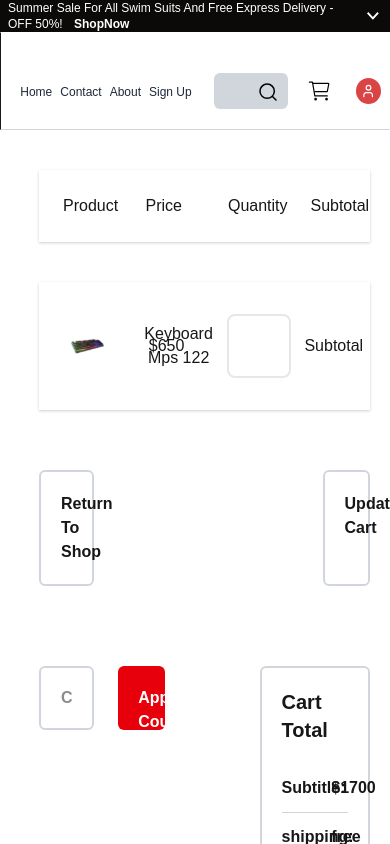
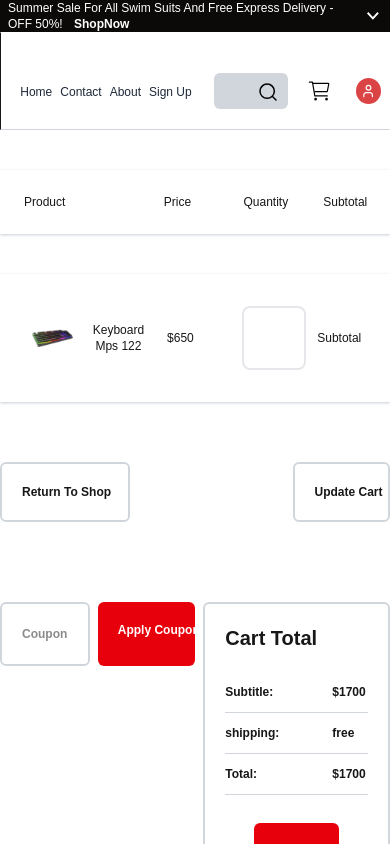
Before and after one commit to masoud-dev1/Front-Shop-Example, a Next.js app: page /cart in a window 390 px wide. Shown: the top 844 px of the page. Built offline with nearby package versions, Linux system fonts and the light colour scheme.

Commit message:
Responsive full

```diff
--- a/src/app/cart/page.tsx
+++ b/src/app/cart/page.tsx
@@ -1,7 +1,7 @@
 import TopHome from "@/component/app/home/top-off/home-component";
 import HomeNavbar from "@/component/app/home/navbar/home-navbar";
 import Footer from "@/component/app/home/footer/footer";
-import CartIndex from "@/component/app/Cart/CartIndex";
+import {CartIndex} from "@/component/app/Cart/CartIndex";
 
 export default function Cart(){
     return(
--- a/src/component/app/Cart/CartIndex.tsx
+++ b/src/component/app/Cart/CartIndex.tsx
@@ -1,80 +1,18 @@
 import Cart from "@/app/cart/page";
 import Image from "next/image";
+import CartSection1 from "@/component/app/Cart/Section1/Cart-Section-1";
+import CartSection2 from "@/component/app/Cart/Section2/Cart-Section-2";
+import CartSection3 from "@/component/app/Cart/Section3/Cart-Section-3";
+import CartSection4 from "@/component/app/Cart/Section4/Cart-Section-4";
 
-export default function CartIndex() {
+export function CartIndex() {
     return (
         <>
-            <div className={" grid grid-rows-1 w-16/20 mx-auto mt-10 "}>
-                <div
-                    className={" w-full flex flex-row justify-between p-6 shadow shadow-3xl shadow-gray-300"}>
-                    <div className={" w-1/8"}>
-                        <h2>Product</h2>
-                    </div>
-                    <div className={" w-1/8"}>
-                        <h2>Price</h2>
-                    </div>
-                    <div className={" w-1/8"}>
-                        <h2>Quantity</h2>
-                    </div>
-                    <div className={" w-1/8"}>
-                        <h2>Subtotal</h2>
-                    </div>
-                </div>
-                <div
-                    className={" w-full flex flex-row justify-between p-8 shadow  shadow-gray-300 mt-10"}>
-                    <div className={" w-1/8 flex flex-row-2 justify-around  my-auto"}>
-                        <Image src={"/Home/1.svg"} alt={"ada"} width={80} height={40}/>
-                        <h2 className={"text-center my-auto ms-10 "}>Keyboard Mps 122</h2>
-                    </div>
-                    <div className={"bg-green-500n w-1/8 my-auto"}>
-                        <h2>$650</h2>
-                    </div>
-                    <div className={" w-1/8  my-auto"}>
-                        <input
-                            type="number"
-                            min="1"
-                            className="h-16 w-16 text-lg border-2 border-gray-200 rounded-lg focus:outline-none
-        [&::-webkit-inner-spin-button]:w-6
-        [&::-webkit-inner-spin-button]:h-6
-        [&::-webkit-inner-spin-button]:bg-gray-100
-        [&::-webkit-inner-spin-button]:rounded-md
-        [&::-webkit-inner-spin-button]:mx-1 text-center"
-                        />
-                    </div>
-                    <div className={" w-1/8  my-auto"}>
-                        <h2>Subtotal</h2>
-                    </div>
-                </div>
-
-                <div className={" w-full mt-15 flex flex-row-2 justify-between "}>
-                    <div className={" w-1/6 p-5 rounded-md border-2 border-gray-300 text-center font-semibold  cursor-pointer"}> Return To Shop</div>
-                    <div className={" w-1/7 p-5 rounded-md border-2 border-gray-300 text-center font-semibold  cursor-pointer"}> Update Cart</div>
-                </div>
-
-                <div className={" w-full flex flex-row-3 mt-20"}>
-                    <input type={"text"}  className={" w-1/6 h-16 p-5 rounded-md border-2 border-gray-300 text-start font-semibold  cursor-pointer"} placeholder={"Coupon Code"}/>
-
-                    <div className={"ms-6 bg-red-600 text-white w-1/7 h-16 p-5 rounded-md  text-center font-semibold  cursor-pointer "}> Apply Coupon</div>
-
-                    <div className={" w-1/3 p-5 rounded-md flex flex-col border-2 border-gray-300 text-start font-semibold ml-auto"}>
-                        <div className={" text-xl font-semibold"}>Cart Total</div>
-                        <div className={" w-full flex flex-row-2 justify-between py-3 border-b border-b-gray-300 mt-5"}>
-                            <div className={" w-1/4"}>Subtitle:</div>
-                            <div className={" w-1/4"}>$1700</div>
-                        </div>
-                        <div className={" w-full flex flex-row-2 justify-between py-3 border-b border-b-gray-300"}>
-                            <div className={" w-1/4"}>shipping:</div>
-                            <div className={" w-1/4"}>free</div>
-                        </div>
-                        <div className={" w-full flex flex-row-2 justify-between py-3 border-b border-b-gray-300"}>
-                            <div className={" w-1/4"}>Total:</div>
-                            <div className={" w-1/4"}>$1700</div>
-                        </div>
-                        <div className={"bg-red-600 w-6/10 h-17 mx-auto mt-7 rounded-md text-center text-white flex items-center cursor-pointer"}>
-                            <h2 className={"text-center mx-auto my-auto "}>Process to checkpoint</h2>
-                        </div>
-                    </div>
-                </div>
+            <div className={" grid grid-rows-1 w-full sm:w-16/20 mx-auto mt-10 text-xs sm:text-base "}>
+                <CartSection1/>
+                <CartSection2/>
+                <CartSection3/>
+                <CartSection4/>
             </div>
         </>
     )
--- /dev/null
+++ b/src/component/app/Cart/Section1/Cart-Section-1.tsx
@@ -0,0 +1,18 @@
+export default function CartSection1(){
+    return(
+    <div className={" w-full flex flex-row justify-between p-6 shadow shadow-3xl shadow-gray-300"}>
+        <div className={" w-1/8"}>
+            <h2>Product</h2>
+        </div>
+        <div className={" w-1/8 sm:ms-0 ms-15"}>
+            <h2>Price</h2>
+        </div>
+        <div className={" w-1/8"}>
+            <h2>Quantity</h2>
+        </div>
+        <div className={" w-1/8"}>
+            <h2>Subtotal</h2>
+        </div>
+    </div>
+    );
+}
--- /dev/null
+++ b/src/component/app/Cart/Section2/Cart-Section-2.tsx
@@ -0,0 +1,33 @@
+import Image from "next/image";
+
+function CartSection2() {
+    return (
+        <div
+            className={" w-full flex flex-row justify-between p-8 shadow  shadow-gray-300 mt-10"}>
+            <div className={" w-1/8 flex flex-row-2 justify-around  my-auto "}>
+                <Image src={"/Home/1.svg"} alt={"ada"} width={80} height={40}/>
+                <h2 className={"text-center my-auto ms-5"}>Keyboard Mps 122</h2>
+            </div>
+            <div className={"bg-green-500n w-1/8 my-auto sm:ms-0 ms-15"}>
+                <h2>$650</h2>
+            </div>
+            <div className={" w-1/8  my-auto"}>
+                <input
+                    type="number"
+                    min="1"
+                    className="h-16 w-16 text-lg border-2 border-gray-200 rounded-lg focus:outline-none
+        [&::-webkit-inner-spin-button]:w-6
+        [&::-webkit-inner-spin-button]:h-6
+        [&::-webkit-inner-spin-button]:bg-gray-100
+        [&::-webkit-inner-spin-button]:rounded-md
+        [&::-webkit-inner-spin-button]:mx-1 text-center"
+                />
+            </div>
+            <div className={" w-1/8  my-auto"}>
+                <h2>Subtotal</h2>
+            </div>
+        </div>
+    )
+}
+
+export default CartSection2
--- /dev/null
+++ b/src/component/app/Cart/Section3/Cart-Section-3.tsx
@@ -0,0 +1,8 @@
+export default function CartSection3(){
+    return(
+    <div className={" w-full mt-15 flex flex-row-2 justify-between "}>
+        <div className={"w-2/6 xl:w-1/6 p-5 rounded-md border-2 border-gray-300 text-center font-semibold  cursor-pointer text-nowrap"}> Return To Shop</div>
+        <div className={" w-2/8 xl:w-1/7 p-5 rounded-md border-2 border-gray-300 text-center font-semibold  cursor-pointer text-nowrap"}> Update Cart</div>
+    </div>
+    )
+}
--- /dev/null
+++ b/src/component/app/Cart/Section4/Cart-Section-4.tsx
@@ -0,0 +1,30 @@
+export default function CartSection4(){
+    return(
+    <div className={" w-full flex flex-row-3 mt-20"}>
+        <input type={"text"}  className={"w-1/3 lg:w-1/6 h-16 p-5 rounded-md border-2 border-gray-300 text-start font-semibold  cursor-pointer"} placeholder={"Coupon Code"}/>
+
+        <div className={" text-nowrap ms-2 me-2 xl:ms-6 bg-red-600 text-white w-1/4 lg:w-1/7 h-16 p-5 rounded-md   font-semibold  cursor-pointer text-xs lg:text-base text-center lg:text-center "}>
+            <h2 className={"min-[1024]:max-[1180]:ms-[-13px]"}>Apply Coupon</h2>
+        </div>
+
+        <div className={"w-80/100 lg:w-1/3 p-5 rounded-md flex flex-col border-2 border-gray-300 text-start font-semibold ml-auto"}>
+            <div className={" text-xl font-semibold"}>Cart Total</div>
+            <div className={" w-full flex flex-row-2 justify-between py-3 border-b border-b-gray-300 mt-5"}>
+                <div className={" w-1/4"}>Subtitle:</div>
+                <div className={" w-1/4"}>$1700</div>
+            </div>
+            <div className={" w-full flex flex-row-2 justify-between py-3 border-b border-b-gray-300"}>
+                <div className={" w-1/4"}>shipping:</div>
+                <div className={" w-1/4"}>free</div>
+            </div>
+            <div className={" w-full flex flex-row-2 justify-between py-3 border-b border-b-gray-300"}>
+                <div className={" w-1/4"}>Total:</div>
+                <div className={" w-1/4"}>$1700</div>
+            </div>
+            <div className={"bg-red-600 w-6/10 h-17 mx-auto mt-7 rounded-md text-center text-white flex items-center cursor-pointer"}>
+                <h2 className={"text-center mx-auto my-auto "}>Process to checkpoint</h2>
+            </div>
+        </div>
+    </div>
+    )
+}
```
